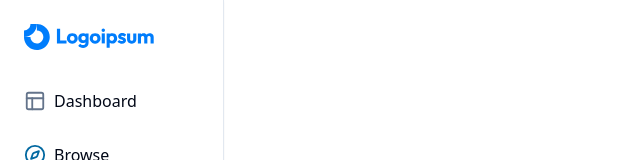
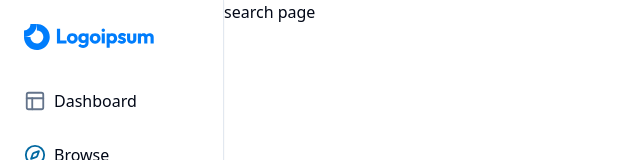
Before and after one commit to shaishguni/digital-learning, a Next.js app: page /search in a window 1280 px wide. Shown: the top 160 px of the page, without its empty margins (0-640 px from the left). Built offline with nearby package versions, Linux system fonts and the light colour scheme.

Commit message:
undo changes

```diff
--- a/app/(dashboard)/(routes)/layout.tsx
+++ b/app/(dashboard)/(routes)/layout.tsx
@@ -8,7 +8,7 @@ const DashboardLayout = ({children}:{children:React.ReactNode;})=>{
                 <Sidebar/>
             </div>
             <main className="md:pl-56 h-full">
-            {/* {children} */}
+            {children}
             </main>
             </div>
     )
```
